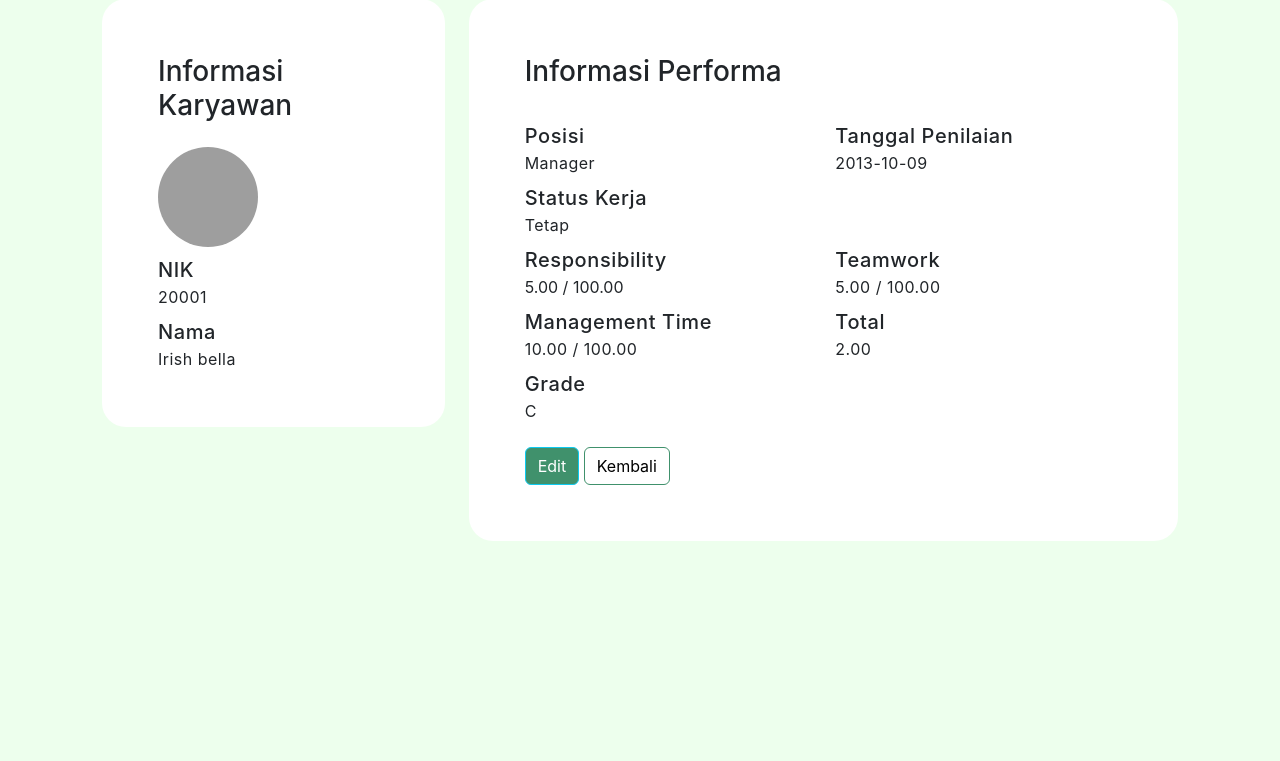
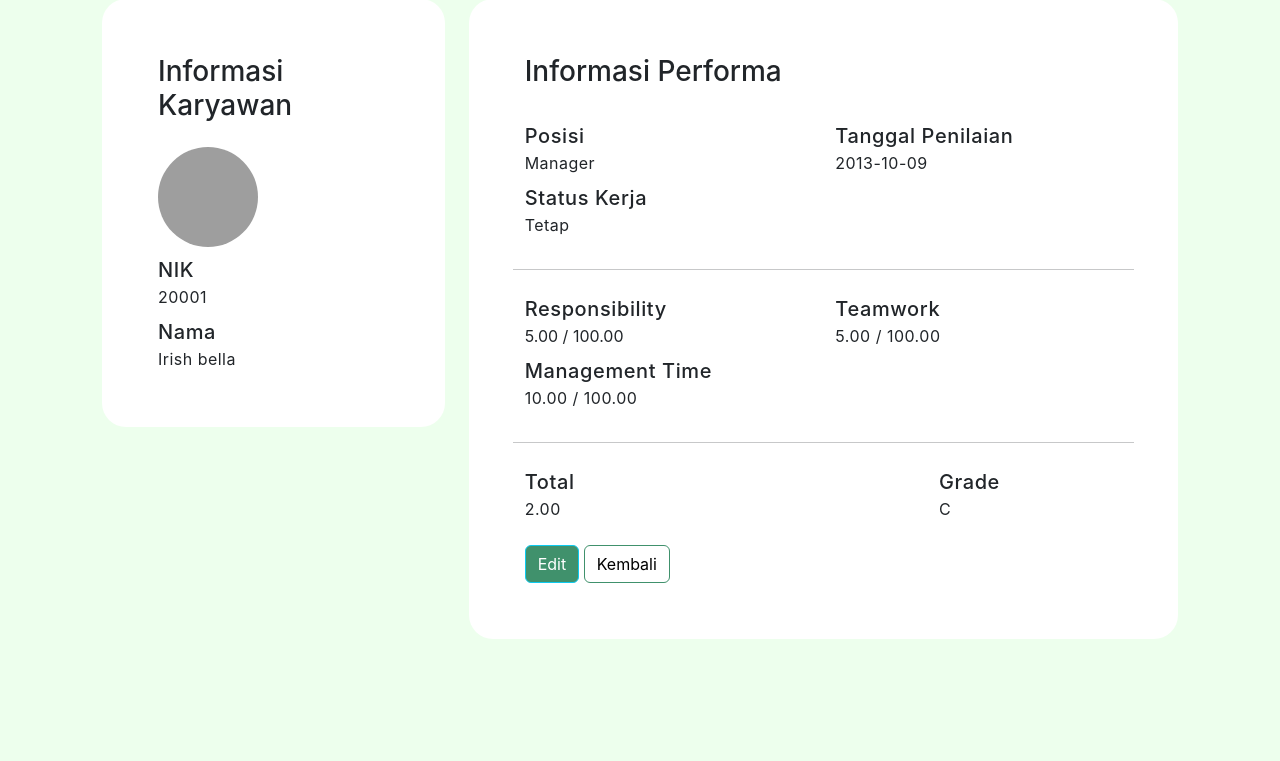
Before and after one commit to Rinkuu253/praktek-web-uts, a PHP site: page /view_performance.php?nik=20001 in a window 1280 px wide. Shown: the part 192-953 px from the top of the page. Run offline with PHP 8.4, Linux system fonts and the light colour scheme; data comes from the database, SQL or seed files in the repository; grey boxes are pictures that could not be loaded.

Commit message:
garis supaya readable

```diff
--- a/view_performance.php
+++ b/view_performance.php
@@ -179,6 +179,7 @@ if ($result->num_rows > 0) {
                                         <br />
                                         <label class="view-value"><?php echo ($statusKerja) ?></label>
                                     </div>
+                                    <hr style="margin-top: 32px;">
                                     <div class="col-12 col-xxl-4 col-sm-6 form-input mt-2">
                                         <label class="view-title">
                                             Responsibility
@@ -200,14 +201,15 @@ if ($result->num_rows > 0) {
                                         <br />
                                         <label class="view-value"><?php echo ($management) ?> / 100.00</label>
                                     </div>
-                                    <div class="col-6 form-input mt-2">
+                                    <hr style="margin-top: 32px;">
+                                    <div class="col-8 form-input mt-2">
                                         <label class="view-title">
                                             Total
                                         </label>
                                         <br />
                                         <label class="view-value"><?php echo ($total) ?></label>
                                     </div>
-                                    <div class="col-6 form-input mt-2">
+                                    <div class="col-4 form-input mt-2">
                                         <label class="view-title">
                                             Grade
                                         </label>
```
